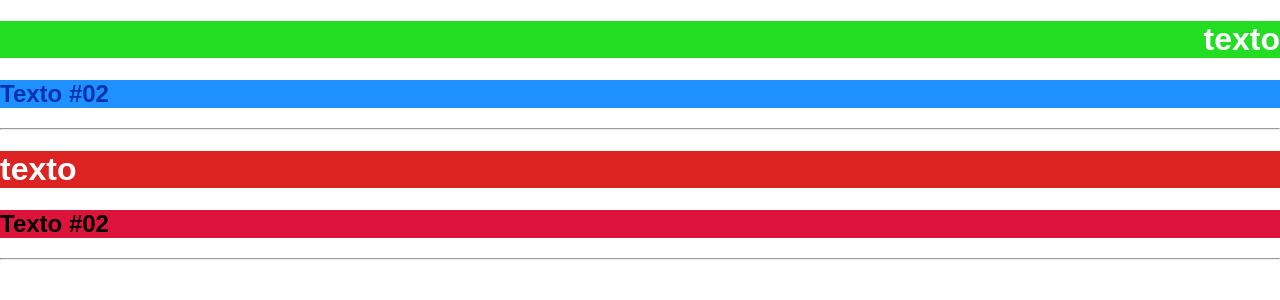
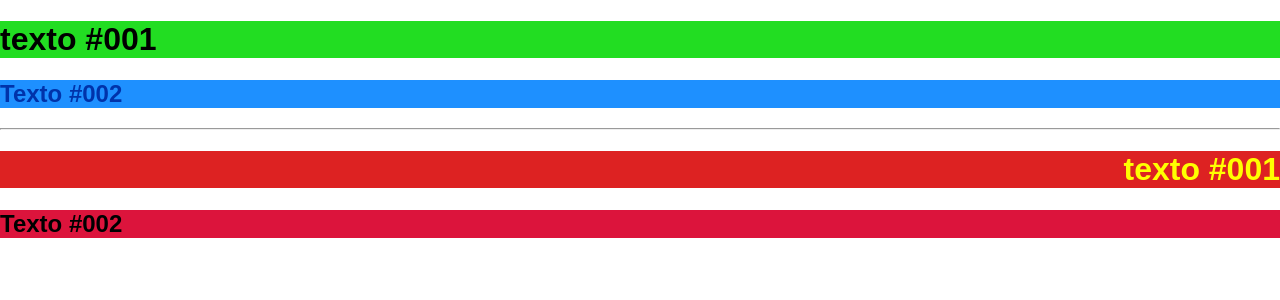
Before and after one commit to RobertSouDev/NextJSEstudos, a Next.js app: page /css/usandoEstilo in a window 1280 px wide. Shown: the top 300 px of the page. Built offline with nearby package versions, Linux system fonts and the light colour scheme.

Commit message:
estilos condicionais

```diff
--- a/components/estilo.jsx
+++ b/components/estilo.jsx
@@ -1,18 +1,17 @@
 export default function Estilo(props) {
-    const classeAplicada = props.numero >= 0 ? "azul" : "vermelho"
+
+
 
     return (
         <div>
-            <h1 style={ {backgroundColor: props.numero >= 0 ? " #2D2" : "#D22",
-             color: props.color,
-             textAlign: props.direita ? "right": "left"
-             }}>
-                texto
+            <h1 style={{backgroundColor: props.numero >= 0? "#2D2" : "#D22" ,
+            color: props.color,
+            textAlign: props.direita? "right":"left",
+            }}>
+                texto #001
             </h1>
-
-            <h2 className={classeAplicada}> Texto #02</h2>
-            <hr />
-
+            <h2 className={props.numero >=  0? "azul": "vermelho"}>Texto #002</h2>
         </div>
     )
+
 }
--- a/pages/css/usandoEstilo.jsx
+++ b/pages/css/usandoEstilo.jsx
@@ -1,12 +1,12 @@
-import Estilo from "@/components/estilo"
+import Estilo from "@/components/estilo";
 
-export default ()=> {
+export default function usandoEstilo(){
     return (
         <div>
-            <Estilo numero={3} color="#fff" direita />
-            <Estilo numero={-1} color="white"/>
+             <Estilo numero={3}/>
+             <hr />
+             <Estilo numero={-1}  color={"yellow"} direita/>
+
         </div>
     )
 }
-
-// ele vai considera o direita={True} e vai usa esses props
```
